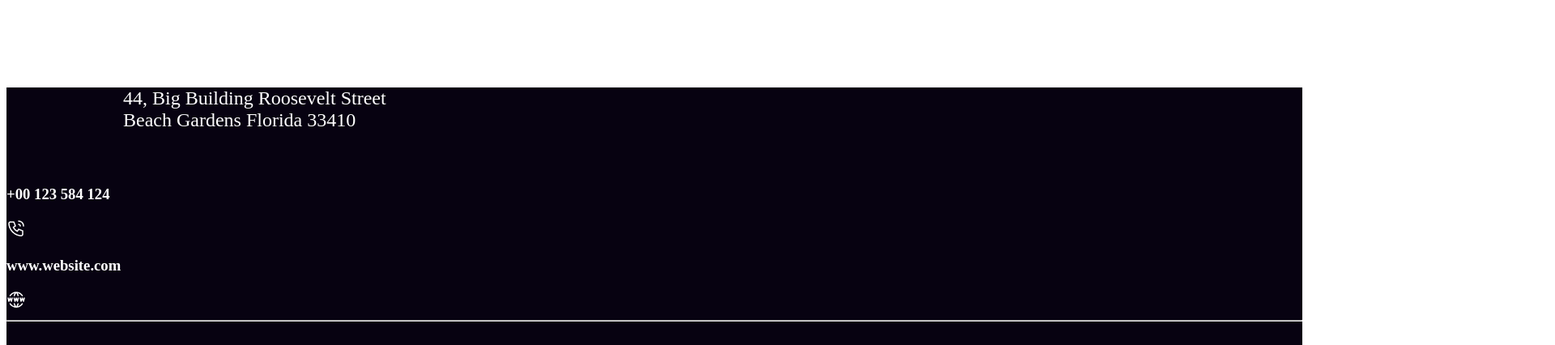
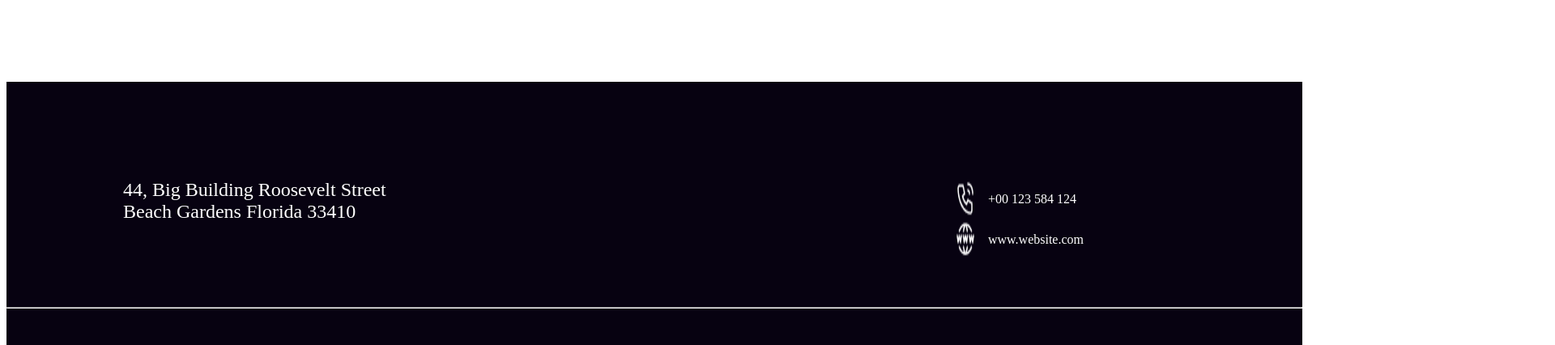
Before and after one commit to abdullahadel673/assignment-1, a plain HTML site: page index.html in a window 1280 px wide. Shown: the part 6983-7409 px from the top of the page at 81% size, 1920 px wide, since content can reach past the window. Drawn offline with Linux system fonts and the light colour scheme.

Commit message:
footer completed

```diff
--- a/index.html
+++ b/index.html
@@ -127,12 +127,23 @@
     </main>
     <footer class="footer">
         <div class="first-footer-section">
-            <p>44, Big Building Roosevelt Street
+            <div class="first-div">
+                44, Big Building Roosevelt Street
                 Beach Gardens Florida 33410</p>
-            <h3>+00 123 584 124</h3>
-            <img class="footer-first-img" src="images/resources/Call.png" alt="">
-            <h3>www.website.com</h3>
-            <img class="footer-second-img" src="images/resources/Website.png" alt="">
+            </div>
+            <div class="second-div">
+                <div class="complex">
+                    <img src="images/resources/Call.png" alt="">
+                    <p>+00 123 584 124</p>
+                </div>
+
+                <div class="complex">
+                    <img src="images/resources/Website.png" alt="">
+                    <p>www.website.com</p>
+                </div>
+
+
+            </div>
         </div>
         <hr>
         <div class="second-footer-section">
--- a/styles/assignment1.css
+++ b/styles/assignment1.css
@@ -139,7 +139,7 @@ body {
     background: linear-gradient(rgba(255, 0, 0, 0.1), rgba(255, 0, 0, 0));
     margin: 0 140px 120px 140px;
     padding: 100px 385px 110px 385px;
-    width: 1320px;
+
     height: 480px;
 
 }
@@ -464,7 +464,8 @@ body {
     border-radius: 50px;
     background: rgb(255, 255, 255);
 
-    margin: 0px 336px 80px 336px
+    margin: 0px 336px 80px 336px;
+    border: 0;
 }
 
 .last-button {
@@ -493,17 +494,34 @@ body {
     color: rgb(255, 255, 255);
 }
 
-.first-footer-section p {
+.first-footer-section {
+    display: flex;
+    justify-content: space-between;
+    gap: 560px;
+    padding: 120px 270px 50px 144px;
+}
+
+.first-div {
     font-size: 24px;
     font-weight: 500;
-    margin: 127px 810px 41px 144px;
+
     width: 375px;
     height: 80px;
 }
 
-.first-footer-section h3 {}
 
-.first-footer-section img {}
+
+
+.complex {
+    display: flex;
+    gap: 16px;
+
+
+
+
+
+}
+
 
 
 .second-footer-section {
```
